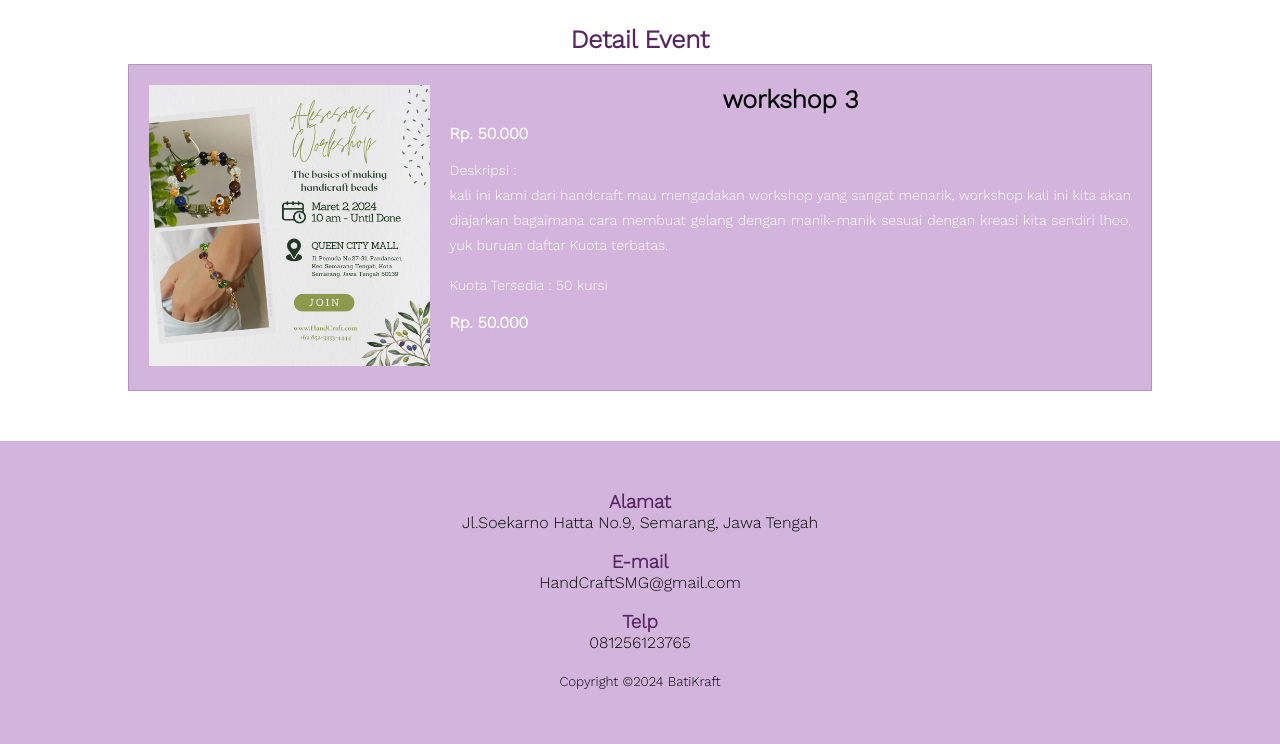
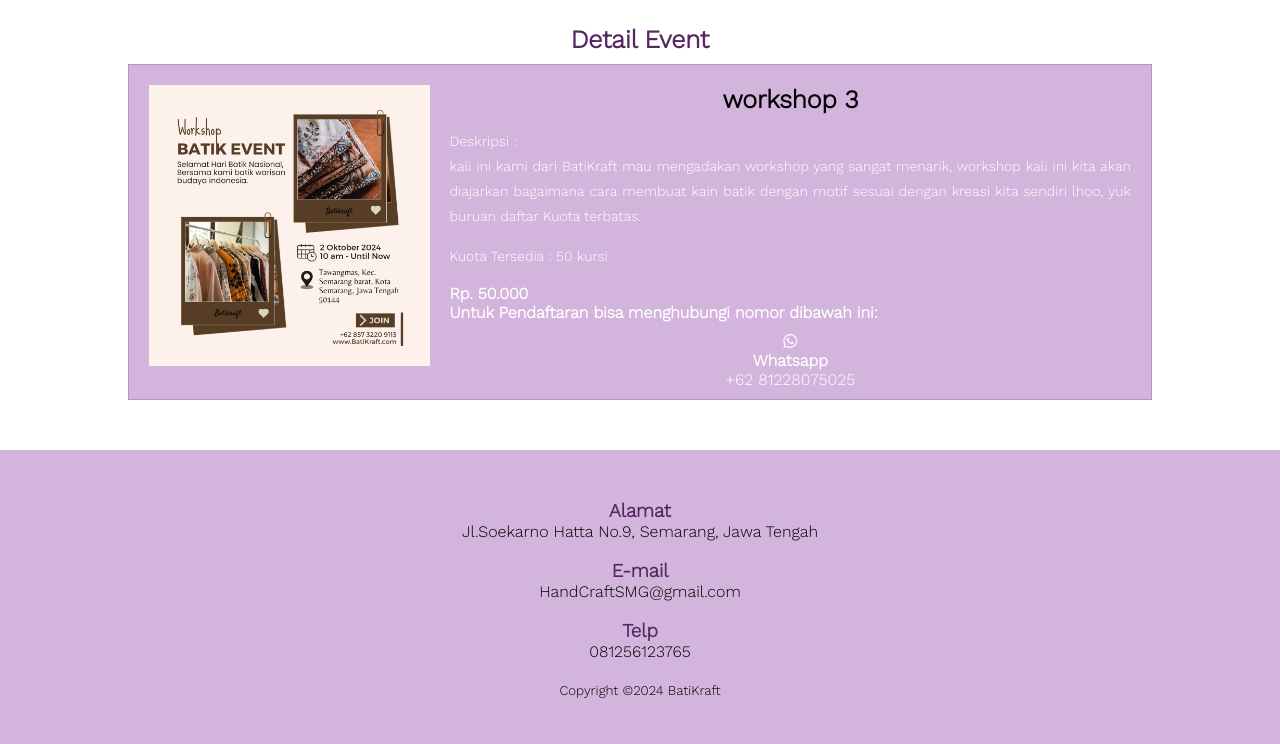
Before and after one commit to bensarkiel/batikraft, a PHP site: page /BatiKraft/deskripsi_event3.php in a window 1280 px wide. Shown: the part 78-822 px from the top of the page. Before the commit the page ends 767 px from the top, so only its background shows below. Run offline with PHP 8.4, Linux system fonts and the light colour scheme; some libraries are stand-ins or nearby versions.

Commit message:
edit event

```diff
--- a/deskripsi_event3.php
+++ b/deskripsi_event3.php
@@ -9,6 +9,11 @@
     <link rel="preconnect" href="https://fonts.googleapis.com">
     <link rel="preconnect" href="https://fonts.gstatic.com" crossorigin>
     <link href="https://fonts.googleapis.com/css2?family=Work+Sans:wght@300&display=swap" rel="stylesheet">
+    <script src="https://kit.fontawesome.com/5f7f181668.js" crossorigin="anonymous"></script>
+    <!-- Link Swiper's CSS -->
+    <link rel="stylesheet" href="https://unpkg.com/swiper/swiper-bundle.min.css">
+    <!-- Link Box Icons -->
+    <link rel="stylesheet" href="https://cdn.jsdelivr.net/npm/boxicons@latest/css/boxicons.min.css">
 </head>
 
 <body>
@@ -35,16 +40,25 @@
                     </div>
                     <div class="col-3" style="width: 70%;">
                         <h3 style="color: #000">workshop 3</h3>
-                        <h4 style="text-align: left;">Rp. 50.000</h4>
                         <p>Deskripsi : <br>
-                            kali ini kami dari handcraft mau mengadakan workshop yang sangat menarik,
-                            workshop kali ini kita akan diajarkan bagaimana cara membuat gelang dengan
-                            manik-manik sesuai dengan kreasi kita sendiri lhoo, yuk buruan daftar Kuota
+                            kali ini kami dari BatiKraft mau mengadakan workshop yang sangat menarik,
+                            workshop kali ini kita akan diajarkan bagaimana cara membuat kain batik dengan
+                            motif sesuai dengan kreasi kita sendiri lhoo, yuk buruan daftar Kuota
                             terbatas.
                         </p>
                         <p>Kuota Tersedia : 50 kursi</p>
                         <h4 style="text-align: left;">Rp. 50.000</h4>
+                        <h4 style="text-align: left;">Untuk Pendaftaran bisa menghubungi nomor dibawah ini:</h4>
                     </div>
+                    <a href="https://wa.me/081228075025" target="_blank">
+                        <div class="contact-info-item padd-15">
+                            <div class="icon">
+                                <i class="fa fa-whatsapp"></i>
+                            </div>
+                            <h4>Whatsapp</h4>
+                            <p>+62 81228075025</p>
+                        </div>
+                    </a>
                 </div>
             </div>
         </div>
--- a/deskripsi_event4.php
+++ b/deskripsi_event4.php
@@ -9,6 +9,11 @@
     <link rel="preconnect" href="https://fonts.googleapis.com">
     <link rel="preconnect" href="https://fonts.gstatic.com" crossorigin>
     <link href="https://fonts.googleapis.com/css2?family=Work+Sans:wght@300&display=swap" rel="stylesheet">
+    <script src="https://kit.fontawesome.com/5f7f181668.js" crossorigin="anonymous"></script>
+    <!-- Link Swiper's CSS -->
+    <link rel="stylesheet" href="https://unpkg.com/swiper/swiper-bundle.min.css">
+    <!-- Link Box Icons -->
+    <link rel="stylesheet" href="https://cdn.jsdelivr.net/npm/boxicons@latest/css/boxicons.min.css">
 </head>
 
 <body>
```
Also changed, not shown: deskripsi_event.php (+18 -3 lines), deskripsi_event2.php (+18 -3 lines), index.php (+4 -15 lines), event/1.png, event/2.png, event/3.png.
